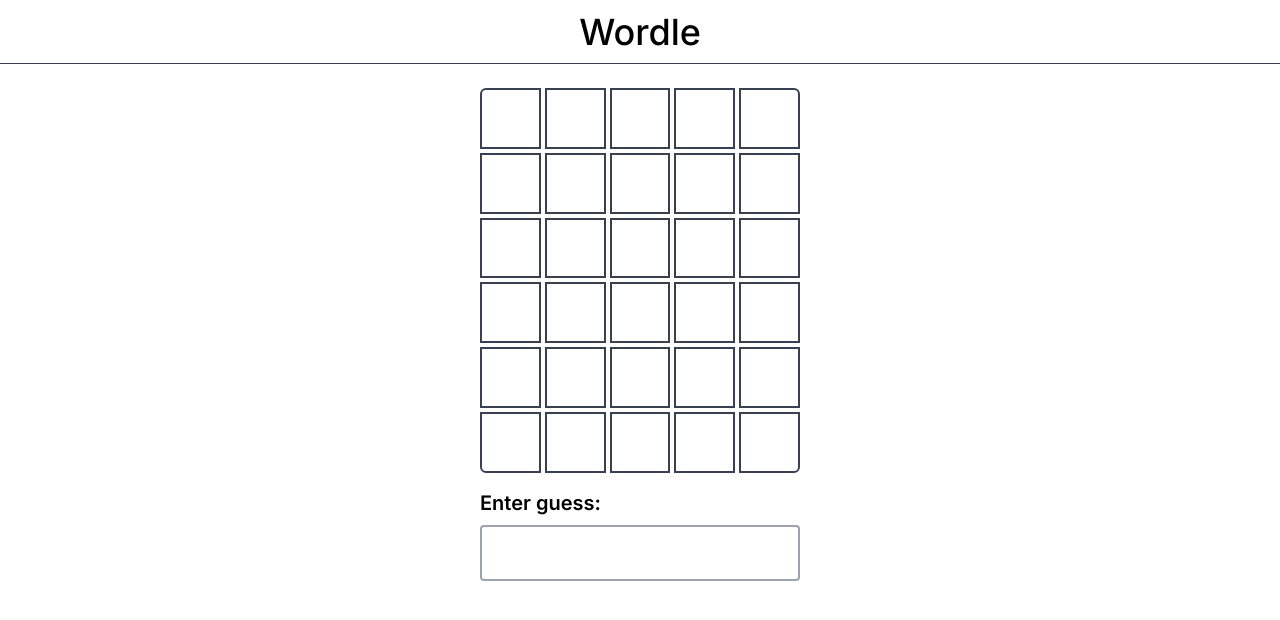
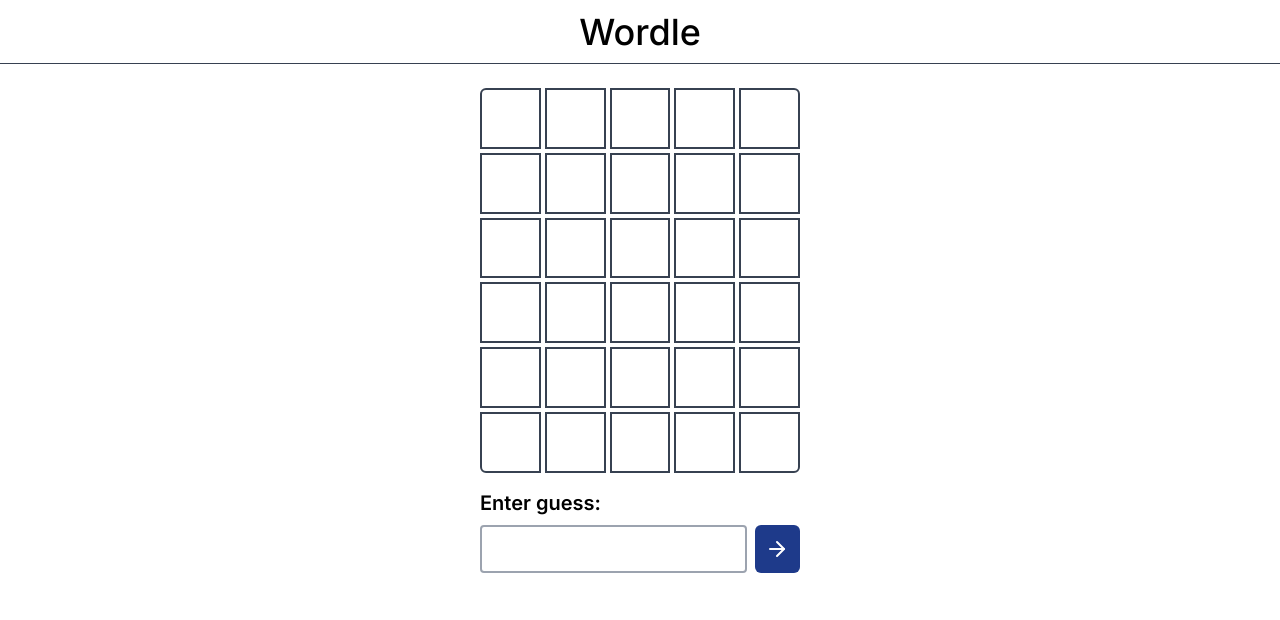
Before and after one commit to orlandodiazc/wordle, a React (Vite) app: page / in a window 1280 px wide. Shown: the top 620 px of the page. Built offline with nearby package versions, Linux system fonts and the light colour scheme.

Commit message:
Add guess form button

```diff
--- a/package.json
+++ b/package.json
@@ -12,6 +12,7 @@
   "dependencies": {
     "@fontsource-variable/inter": "^5.0.15",
     "clsx": "^2.0.0",
+    "lucide-react": "^0.291.0",
     "react": "^18.2.0",
     "react-dom": "^18.2.0"
   },
--- a/src/components/GameOverBanner.tsx
+++ b/src/components/GameOverBanner.tsx
@@ -38,8 +38,7 @@
           </div>
           <div className="m-auto">
             <button
-              disabled={false}
-              className="h-12 rounded-md bg-blue-900 px-4 py-2 text-lg font-semibold text-white outline-offset-[3px] outline-gray-700 hover:bg-blue-900/90 disabled:pointer-events-none disabled:opacity-50"
+              className="h-11 whitespace-nowrap rounded-md bg-blue-900 px-6 py-2 text-lg font-semibold text-white hover:bg-blue-900/90 focus-visible:outline-none focus-visible:ring-2 focus-visible:ring-gray-700 focus-visible:ring-offset-2 disabled:pointer-events-none disabled:opacity-50"
               onClick={handleReset}
             >
               RESTART
--- a/src/components/GuessInput.tsx
+++ b/src/components/GuessInput.tsx
@@ -1,3 +1,4 @@
+import { ArrowRight } from "lucide-react";
 import { FormEvent, useState } from "react";
 
 interface FormElements extends HTMLFormControlsCollection {
@@ -25,15 +26,23 @@
       <label htmlFor="guessInput" className="text-xl font-semibold">
         Enter guess:
       </label>
+      <div className="flex items-center gap-2">
         <input
           value={word}
           disabled={disable}
-        className="block w-full rounded border-2 border-gray-400 px-4 py-2 text-3xl outline-offset-4 outline-blue-700 disabled:cursor-not-allowed disabled:opacity-50"
+          className="block h-12 w-full rounded border-2 border-gray-400 px-4 py-2 text-3xl outline-offset-4 outline-blue-700 disabled:cursor-not-allowed disabled:opacity-50"
           id="guessInput"
           type="text"
           pattern="^[A-Za-z]{5}$"
           onChange={(event) => setWord(event.target.value)}
         />
+        <button
+          disabled={disable}
+          className="flex h-12 w-14 items-center justify-center whitespace-nowrap rounded-md bg-blue-900 font-semibold text-white hover:bg-blue-900/90 focus-visible:outline-none focus-visible:ring-2 focus-visible:ring-gray-700 focus-visible:ring-offset-2 disabled:pointer-events-none disabled:opacity-50"
+        >
+          <ArrowRight />
+        </button>
+      </div>
     </form>
   );
 }
```
Also changed, not shown: 1 other file (tests, documents, lock files or other folders). Lines whose indentation alone changed are shown as unchanged.
